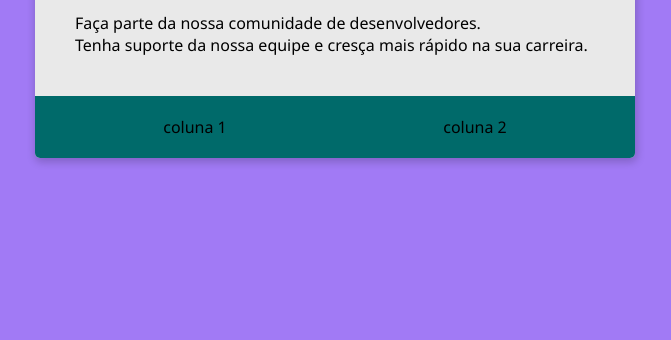
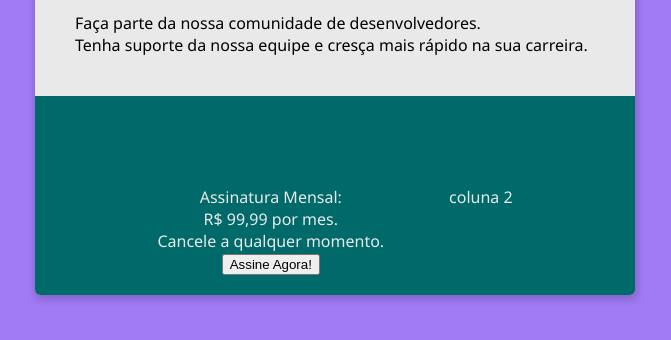
Before and after one commit to GabeOliver203/bootcamp-devjr-cap02, a plain HTML site: page index.html in a window 1280 px wide. Shown: the part 138-478 px from the top of the page, without its empty margins (305-976 px from the left). Drawn offline with Linux system fonts and the light colour scheme.

Commit message:
coluna coluna 1

```diff
--- a/index.html
+++ b/index.html
@@ -34,7 +34,11 @@
             display: flex;
             background-color: #006a6a;
             justify-content: space-around;
-            padding: 20px;
+            padding: 90px;
+            color: #e9e9e9;
+            padding-bottom: 20px;
+            text-align: center;
+
         }
 
         .header-title
@@ -53,6 +57,12 @@
            font-weight: 500;
         }
 
+        .assinatura
+        {
+            color: #e9e9e9;
+            text-align: center;
+
+        }
         </style>
 
 </head>
@@ -72,7 +82,19 @@
             </div>
             <div class="flex-container">
                 <div>
-                    coluna 1
+                    <div>
+                        Assinatura Mensal:
+                    </div>
+
+                    <div>
+                        R$ 99,99 por mes.
+                    </div>
+
+                    <div>
+                        Cancele a qualquer momento.
+                    </div>
+
+                    <button>Assine Agora!</button>
                 </div>
                 <div>
                     coluna 2
```
